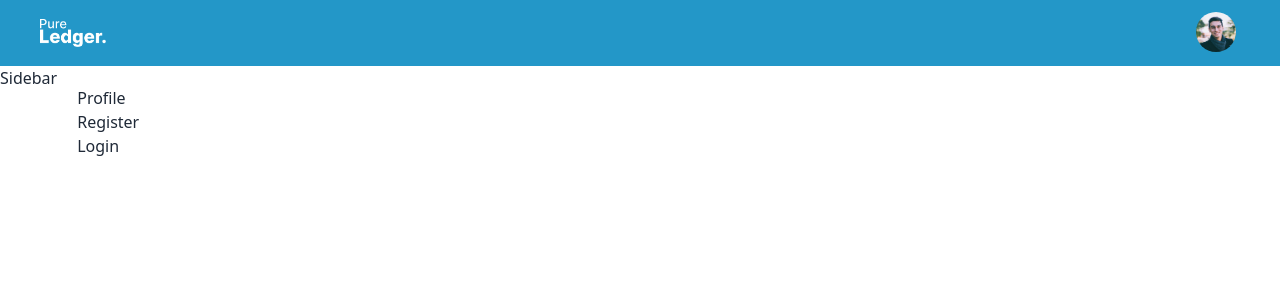
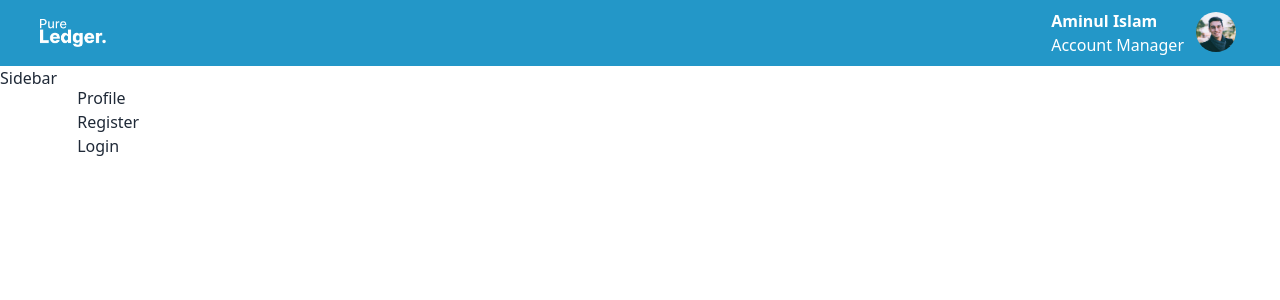
Before and after one commit to Moinulilm10/mPair-Task, a React (Vite) app in the folder mPair client/: page / in a window 1280 px wide. Shown: the top 300 px of the page. Built offline with nearby package versions, Linux system fonts and the light colour scheme.

Commit message:
Added user information (name and role) to the Navbar component.

```diff
--- a/mPair client/src/components/shared/Navbar.jsx
+++ b/mPair client/src/components/shared/Navbar.jsx
@@ -10,6 +10,10 @@ const NavBar = () => {
             <img src={logo} className="h-7"></img>
           </div>
           <div className="flex-none gap-2">
+            <div>
+              <h1 className="text-[#ffff] font-semibold">Aminul Islam</h1>
+              <p className="text-[#ffff] font-normal">Account Manager</p>
+            </div>
             <div className="dropdown dropdown-end">
               <div
                 tabIndex={0}
```
